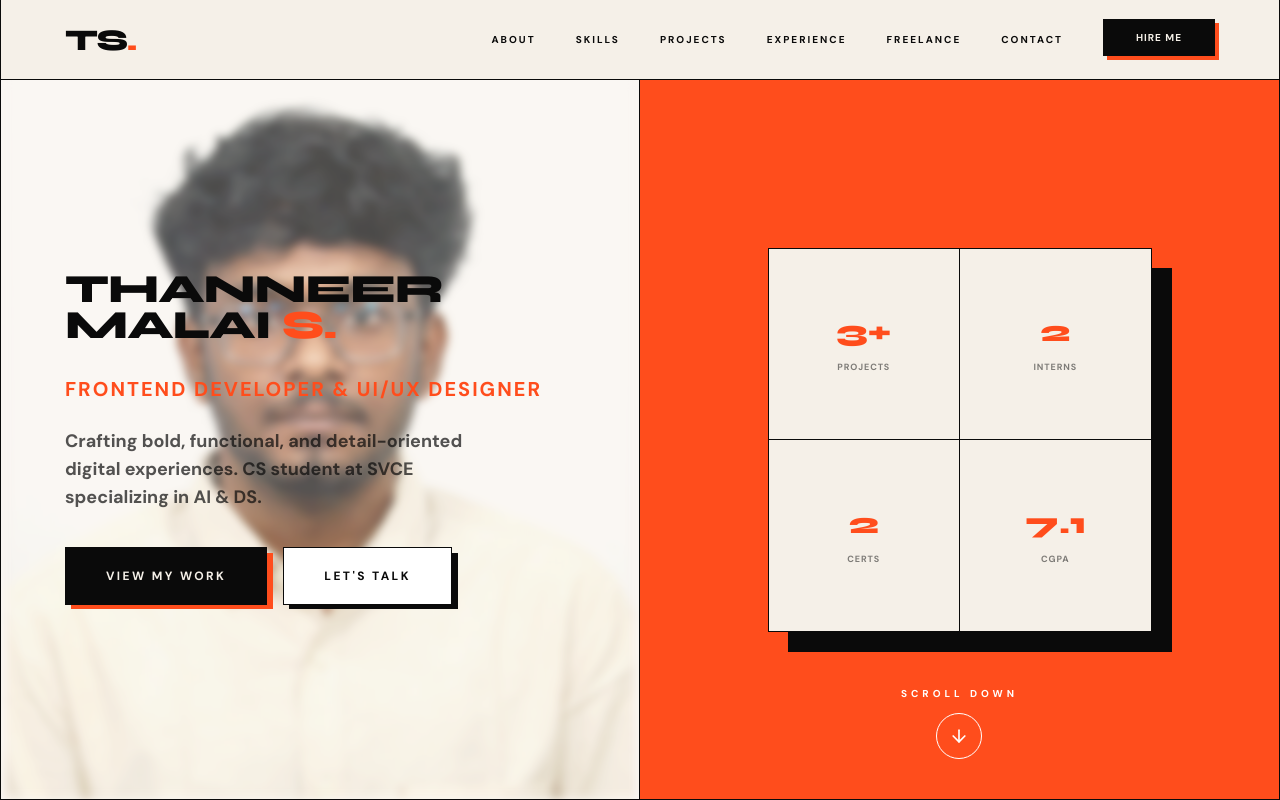
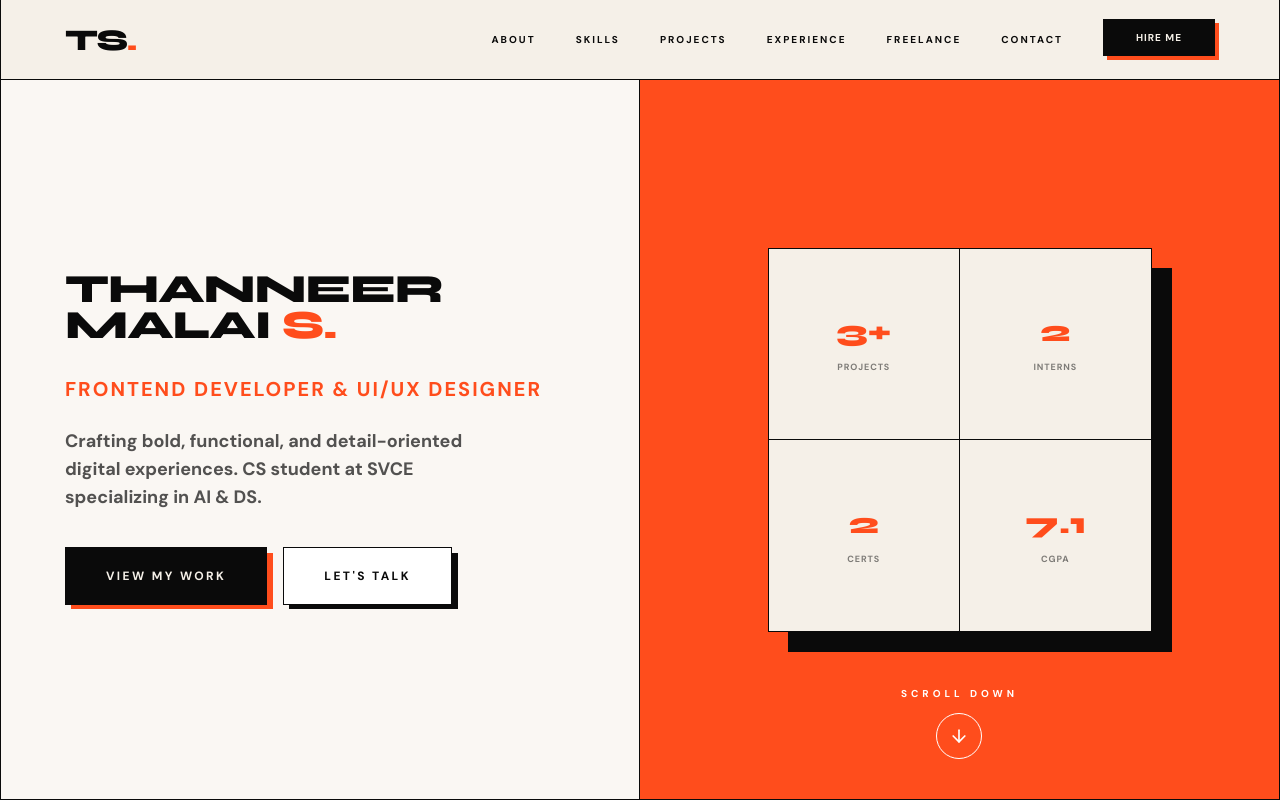
Before and after one commit to Harikarthick19/Thanneermalai-Portfolio, a Next.js app: page / in a window 1280 px wide. Shown: the top 800 px of the page. Built offline with nearby package versions, Linux system fonts and the light colour scheme.

Commit message:
Update Chat Application project details and remove Hero image

```diff
--- a/package.json
+++ b/package.json
@@ -11,7 +11,7 @@
   "dependencies": {
     "clsx": "^2.1.1",
     "framer-motion": "^12.38.0",
-    "lucide-react": "^1.8.0",
+    "lucide-react": "^1.24.0",
     "next": "14.2.35",
     "react": "^18",
     "react-dom": "^18",
--- a/src/components/Hero.tsx
+++ b/src/components/Hero.tsx
@@ -3,11 +3,8 @@
 import { motion } from "framer-motion";
 import { ArrowDown } from "lucide-react";
 import Link from "next/link";
-import Image from "next/image";
-import { useState } from "react";
 
 export default function Hero() {
-  const [imageClicked, setImageClicked] = useState(false);
 
   const containerVariants = {
     hidden: { opacity: 0 },
@@ -30,22 +27,6 @@ export default function Hero() {
       <div className="max-w-7xl mx-auto w-full flex-1 flex flex-col md:grid md:grid-cols-2 border-x-1.5 border-ink">
         {/* Left Column - Name & CTA */}
         <div className="p-6 md:p-16 flex flex-col justify-center border-b-1.5 md:border-b-0 md:border-r-1.5 border-ink bg-white/50 relative overflow-hidden min-h-[500px] md:min-h-0">
-
-          {/* Background Photo */}
-          <div
-            onClick={() => setImageClicked(!imageClicked)}
-            className={`absolute inset-0 z-0 pointer-events-auto mix-blend-multiply cursor-pointer transition-all duration-300 ${
-              imageClicked ? "opacity-100" : "opacity-70 blur-sm"
-            }`}
-          >
-            <Image
-              src="/profile.jpg"
-              alt="Profile Background"
-              fill
-              className="object-cover object-center"
-              priority
-            />
-          </div>
 
           <motion.div
             variants={containerVariants}
--- a/src/components/Projects.tsx
+++ b/src/components/Projects.tsx
@@ -27,11 +27,11 @@ const projects = [
     tech: ["PyTorch", "OpenCV", "LSTM"],
   },
   {
-    title: "SVCE Seat Finder",
-    category: "React, Web App, UI/UX",
+    title: "Chat Application",
+    category: "React, TypeScript, Node.js, Socket.IO",
     number: "04",
-    description: "Lightweight application for students to locate available library seating in real-time using interactive floor plans and fast response times.",
-    tech: ["React.js", "Firebase", "Tailwind"],
+    description: "Built a production-ready real-time chat application with React, TypeScript, Node.js, Express, PostgreSQL, and Socket.IO, featuring secure authentication, instant messaging, image & voice sharing, and real-time delivery/read receipts.",
+    tech: ["React", "TypeScript", "Node.js", "Express", "PostgreSQL", "Socket.IO"],
   },
 ];
 
```
Also changed, not shown: 1 other file (tests, documents, lock files or other folders).
